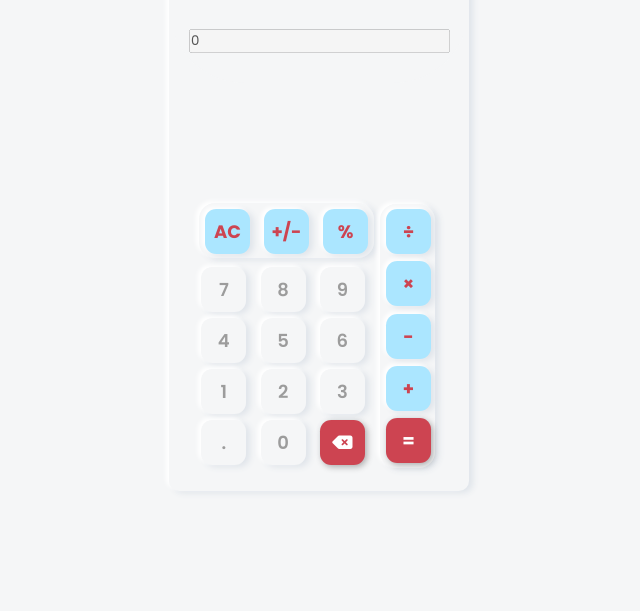
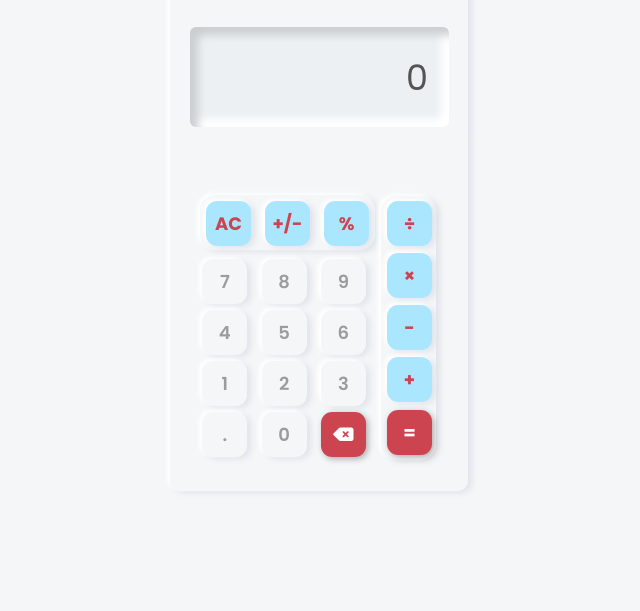
Before and after one commit to niapradhytajw/calculator_NiaPradhyta, a plain HTML site: page index.html in a window 1280 px wide. Shown: the part 189-800 px from the top of the page, without its empty margins (321-961 px from the left). Drawn offline with Linux system fonts and the light colour scheme.

Commit message:
Add files via upload

```diff
--- a/index.html
+++ b/index.html
@@ -36,8 +36,8 @@
             </div>
         </div>
     <div id="keyboard">
-        <div class="content">
-            <input type="text" class="calculator-screen" value="0" disabled/>
+        <div class="display">
+            <input id="screen" type="text" placeholder="0" class="calculator-screen" value="0" disabled/>
         </div>
         <div class="group">
 
@@ -92,6 +92,7 @@
                         <button class="equal-sign">=</button>
                     </div> -->
             </div>
+        </div>
     </div>
 
     <audio autoplay="true" id="audio_a">
--- a/script.js
+++ b/script.js
@@ -140,6 +140,28 @@ backspace.addEventListener('click', () => {
     updateScreen(currentNumber);
 });
 
+var number = document.getElementsByClassName("number");
+for(var i=0;i<number.length;i++){
+    number[i].addEventListener('click',function(){
+        var output=reverseNumberFormat(getOutput());
+        //if output is a number
+        if(output!=NaN){
+            output=output+this.id;
+            printOutput(output);
+
+        }
+    });
+}
+
+let checkbox = document.querySelector('input[name=theme]');
+checkbox.addEventListener('change',function(){
+    if(this.checked){
+        document.documentElement.setAttribute('data-theme','dark');
+    }else{
+        document.documentElement.setAttribute('data-theme','light');
+    }
+})
+
 /*const audio = document
 .querySelector('audio');
 
--- a/stylesheet.css
+++ b/stylesheet.css
@@ -41,15 +41,15 @@ button {
 
 body {
   background-color: var(--bg);
-  border-radius: 450px;
-  -webkit-border-radius: 450px;
-  -moz-border-radius: 450px;
-  -ms-border-radius: 450px;
-  -o-border-radius: 450px;
+  border-radius: 45px;
+  -webkit-border-radius: 45px;
+  -moz-border-radius: 45px;
+  -ms-border-radius: 45px;
+  -o-border-radius: 45px;
 }
 
 .main {
-  width: 300px;
+  width: 298px;
   height: 560px;
   position: absolute;
   top: 50%;
@@ -130,6 +130,25 @@ body {
   color: var(--color-text);
 }
 
+.display #screen {
+  margin-bottom: .5em;
+  width: 238px;
+  height: 100px;
+  font-size: 35px;
+  outline: none;
+  border: none;
+  text-align: right;
+  padding-right: .60em;
+  background: #ecf0f3;
+  border-radius: 6px;
+  box-shadow: inset 8px 8px 8px #cbced1,                inset -8px -8px 8px #ffffff;
+  -webkit-border-radius: 6px;
+  -moz-border-radius: 6px;
+  -ms-border-radius: 6px;
+  -o-border-radius: 6px;
+}
+
+
 #keyboard {
   padding: 1.875rem 1.25rem;
 }
@@ -150,7 +169,7 @@ body {
 .group {
   width: 185px;
   float: left;
-  margin: 150px 0px;
+  margin: 50px 0px;
 
 }
 
```
